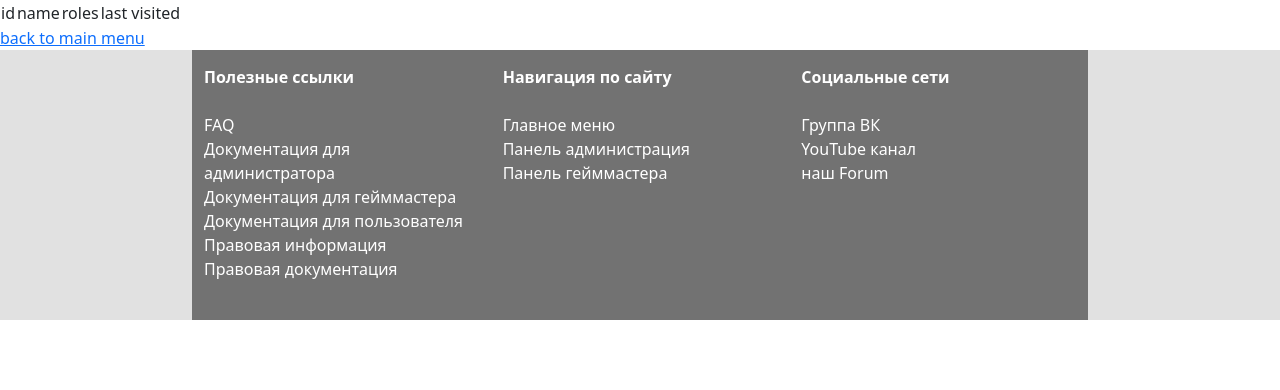
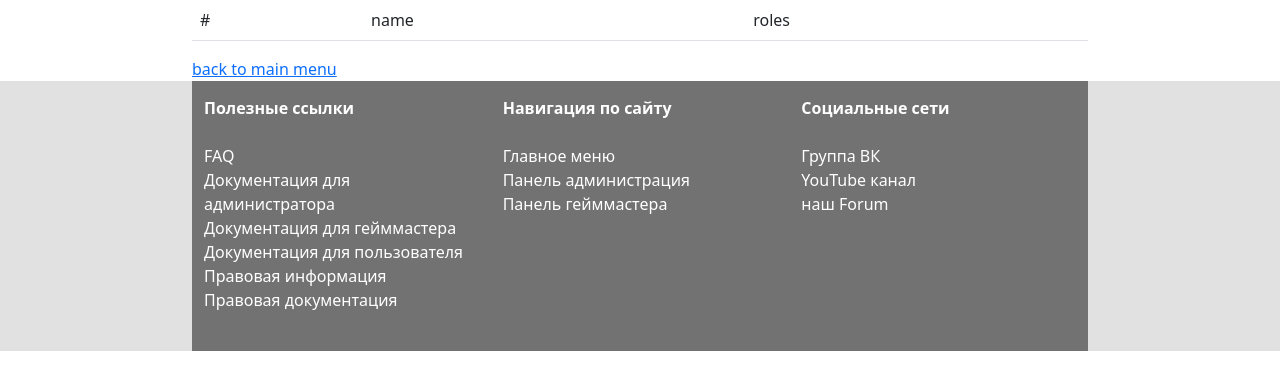
Before and after one commit to nek0trap/cybervoin_ru, a Symfony app: template templates/main_menu/user_list.html.twig in a window 1280 px wide. Shown: the part 56-446 px from the top of the page. Run offline with Twig, Linux system fonts and the light colour scheme; the template is opened without the code that fills it, so the values that code supplies are empty; some libraries are stand-ins or nearby versions.

Commit message:
new models v1.1

```diff
--- a/public/js/draw-board.js
+++ b/public/js/draw-board.js
@@ -55,7 +55,7 @@ $(document).ready(function () {
         '>':'cityfloor2',
         '@':'citytrap',
     };
-    for (let i = 1; i < lineWidth + 1; i++) {
+    for (let i = 10; i < lineWidth + 10; i++) {
         chessBoard.append("<br>");
         for (let j = 0; j < lineLength; j++) {
             chessBoard.append(divSquare
--- a/templates/main_menu/user_list.html.twig
+++ b/templates/main_menu/user_list.html.twig
@@ -1,19 +1,17 @@
 {% extends 'base.html.twig' %}
 {% block body %}
-    <table>
+    <div style="width: 70%; margin: 0 auto;">
+        <table class="table">
             <thead>
             <tr>
                 <td>
-                id
+                    #
                 </td>
                 <td>
                     name
                 </td>
                 <td>
                     roles
-            </td>
-            <td>
-                last visited
                 </td>
             </tr>
             </thead>
@@ -29,10 +27,10 @@
                                 {% endfor %}
                             </select>
                         </td>
-                    <td></td>
                     </tr>
                 {% endfor %}
             </tbody>
         </table>
         <a href="/">back to main menu</a>
+    </div>
 {% endblock %}
```
Lines whose indentation alone changed are shown as unchanged.
